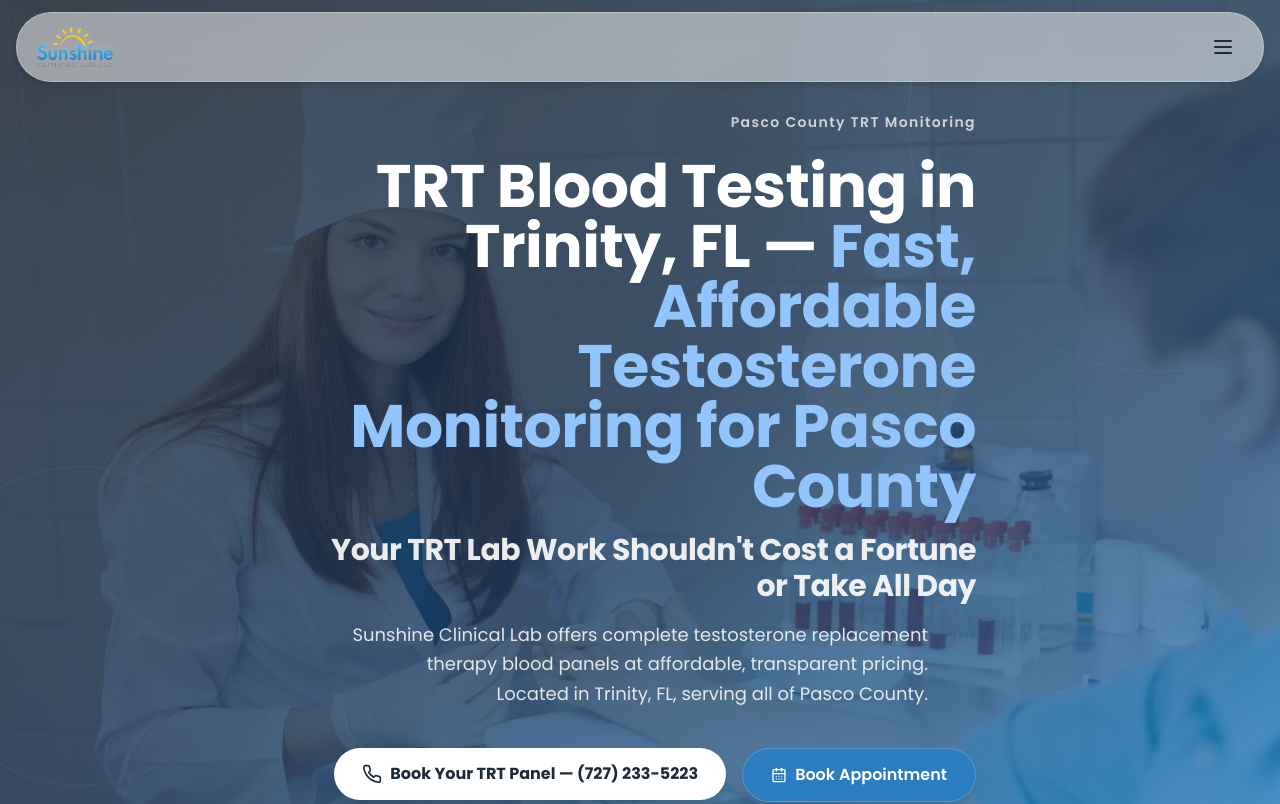
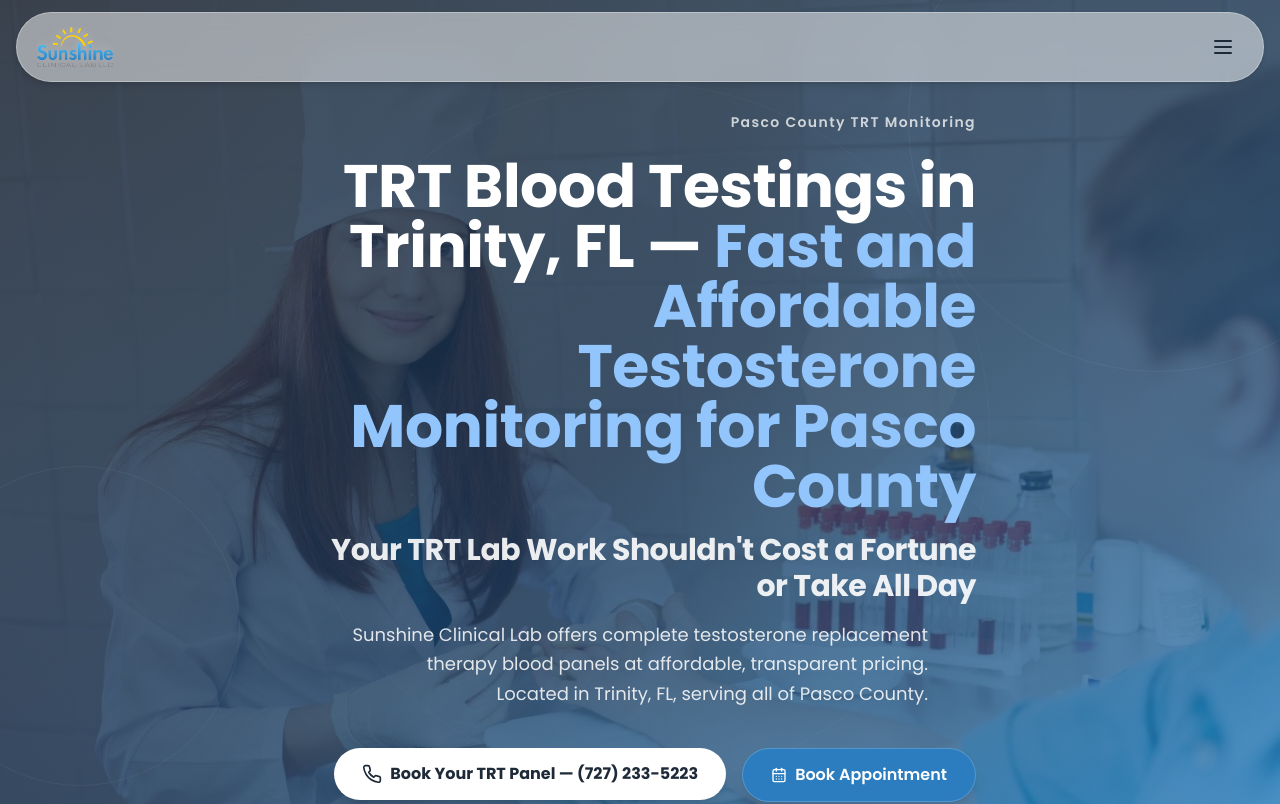
Before and after one commit to Echo5Digital/Sunshinelabus, a Next.js app in the folder frontend/: page /trt-blood-test-pasco-county in a window 1280 px wide. Shown: the top 804 px of the page. Built offline with nearby package versions, Linux system fonts and the light colour scheme.

Commit message:
Update page content: frontend/components/TRTBloodTestPage.jsx (by Abin)

```diff
--- a/frontend/components/TRTBloodTestPage.jsx
+++ b/frontend/components/TRTBloodTestPage.jsx
@@ -275,8 +275,8 @@
               variants={heroItemVariants}
               className="text-4xl sm:text-5xl lg:text-6xl font-extrabold text-white leading-tight mb-4"
             >
-              TRT Blood Testing in Trinity, FL —{' '}
-              <span className="text-[#93C5FD]">Fast, Affordable Testosterone Monitoring for Pasco County</span>
+              TRT Blood Testings in Trinity, FL —{' '}
+              <span className="text-[#93C5FD]">Fast and Affordable Testosterone Monitoring for Pasco County</span>
             </motion.h1>
 
             <motion.h2
```
